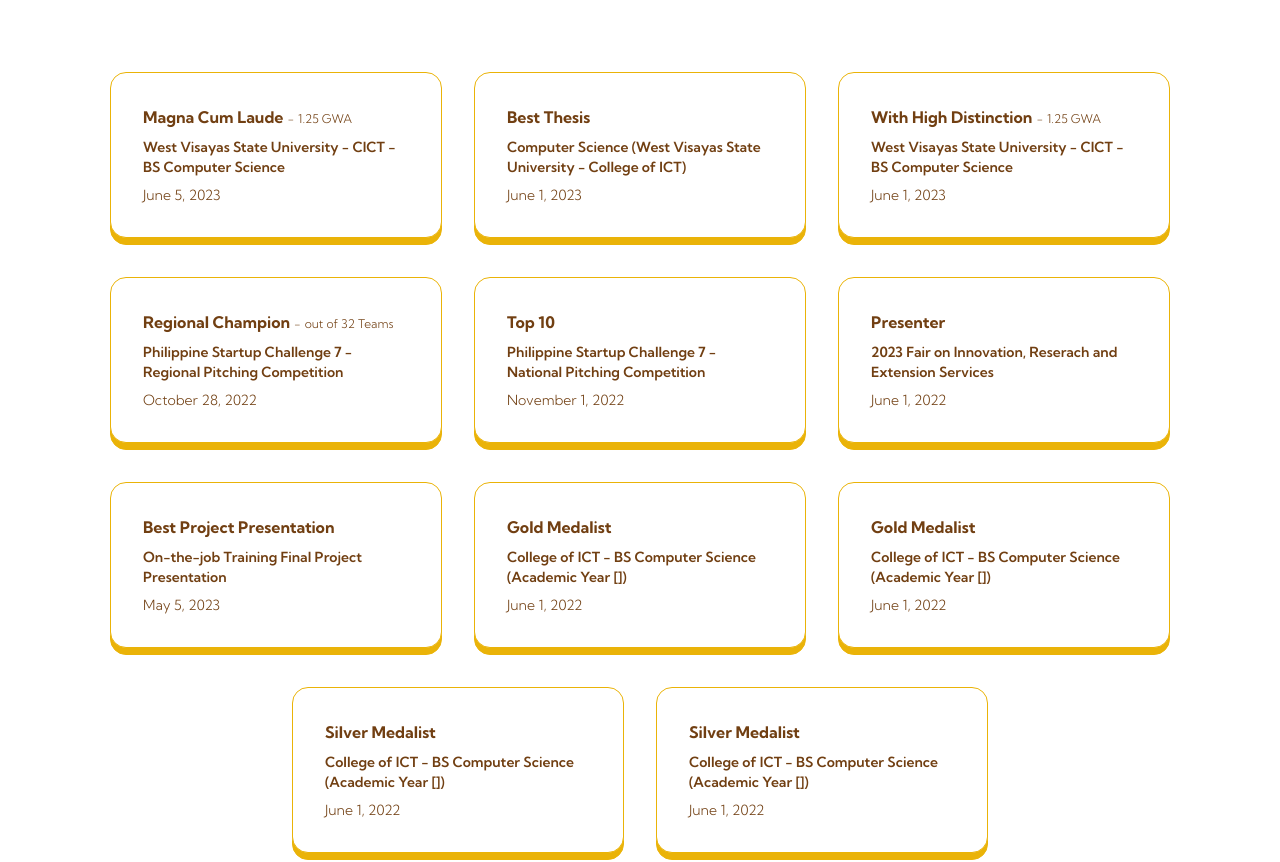
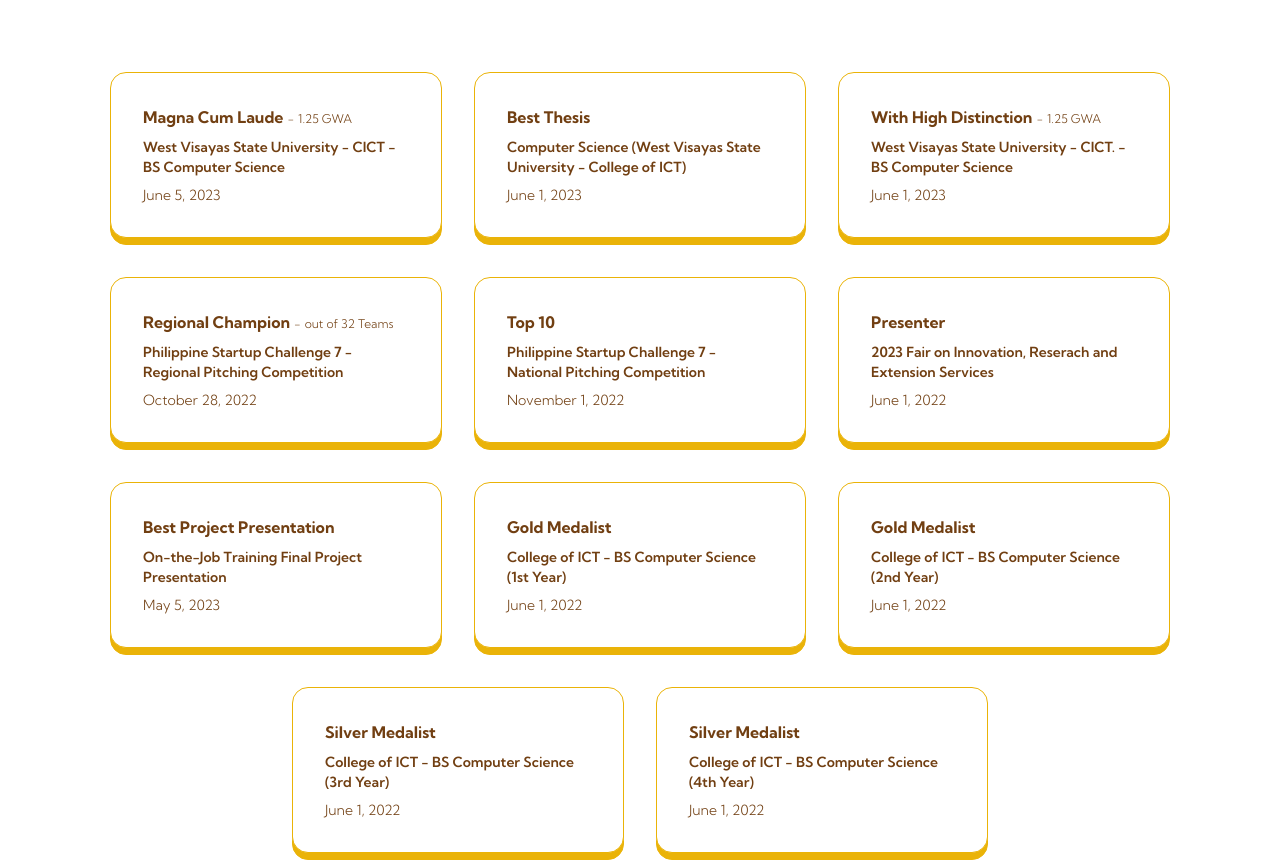
Before and after one commit to Fynmn/react-typescript-portfolio, a React (Vite) app: page / in a window 1280 px wide. Shown: the part 3940-4802 px from the top of the page. Built offline with nearby package versions, Linux system fonts and the light colour scheme.

Commit message:
feat: added more data on awards

```diff
--- a/src/data/awards.tsx
+++ b/src/data/awards.tsx
@@ -33,7 +33,7 @@ const awards: IAwardCard[] = [
     ),
     placement: "With High Distinction",
     others: "1.25 GWA",
-    title: "West Visayas State University - CICT - BS Computer Science",
+    title: "West Visayas State University - CICT. - BS Computer Science",
     date: "June 1, 2023",
   },
   {
@@ -78,7 +78,7 @@ const awards: IAwardCard[] = [
       ></img>
     ),
     placement: "Best Project Presentation",
-    title: "On-the-job Training Final Project Presentation",
+    title: "On-the-Job Training Final Project Presentation",
     date: "May 5, 2023",
   },
   {
@@ -89,7 +89,7 @@ const awards: IAwardCard[] = [
       ></img>
     ),
     placement: "Gold Medalist",
-    title: "College of ICT - BS Computer Science (Academic Year [])",
+    title: "College of ICT - BS Computer Science (1st Year)",
     date: "June 1, 2022",
   },
   {
@@ -100,7 +100,7 @@ const awards: IAwardCard[] = [
       ></img>
     ),
     placement: "Gold Medalist",
-    title: "College of ICT - BS Computer Science (Academic Year [])",
+    title: "College of ICT - BS Computer Science (2nd Year)",
     date: "June 1, 2022",
   },
   {
@@ -111,7 +111,7 @@ const awards: IAwardCard[] = [
       ></img>
     ),
     placement: "Silver Medalist",
-    title: "College of ICT - BS Computer Science (Academic Year [])",
+    title: "College of ICT - BS Computer Science (3rd Year)",
     date: "June 1, 2022",
   },
   {
@@ -122,7 +122,7 @@ const awards: IAwardCard[] = [
       ></img>
     ),
     placement: "Silver Medalist",
-    title: "College of ICT - BS Computer Science (Academic Year [])",
+    title: "College of ICT - BS Computer Science (4th Year)",
     date: "June 1, 2022",
   },
 ];
```
